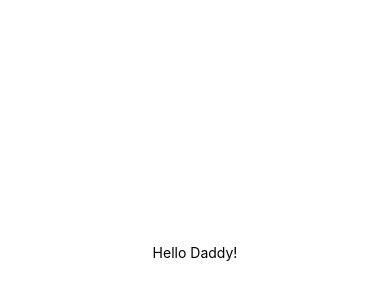
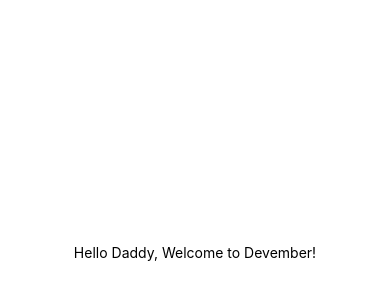
Before and after one commit to Daddy91/Devember, a React Native app: screen / in a window 390 px wide. Shown: the part 170-470 px from the top of the page. Built offline with nearby package versions, Linux system fonts and the light colour scheme.

Commit message:
Changed the Hello

```diff
--- a/App.tsx
+++ b/App.tsx
@@ -4,7 +4,7 @@ import { StyleSheet, Text, View } from 'react-native';
 export default function App() {
   return (
     <View style={styles.container}>
-      <Text>Hello Daddy!</Text>
+      <Text>Hello Daddy, Welcome to Devember!</Text>
       <StatusBar style="auto" />
     </View>
   );
```
